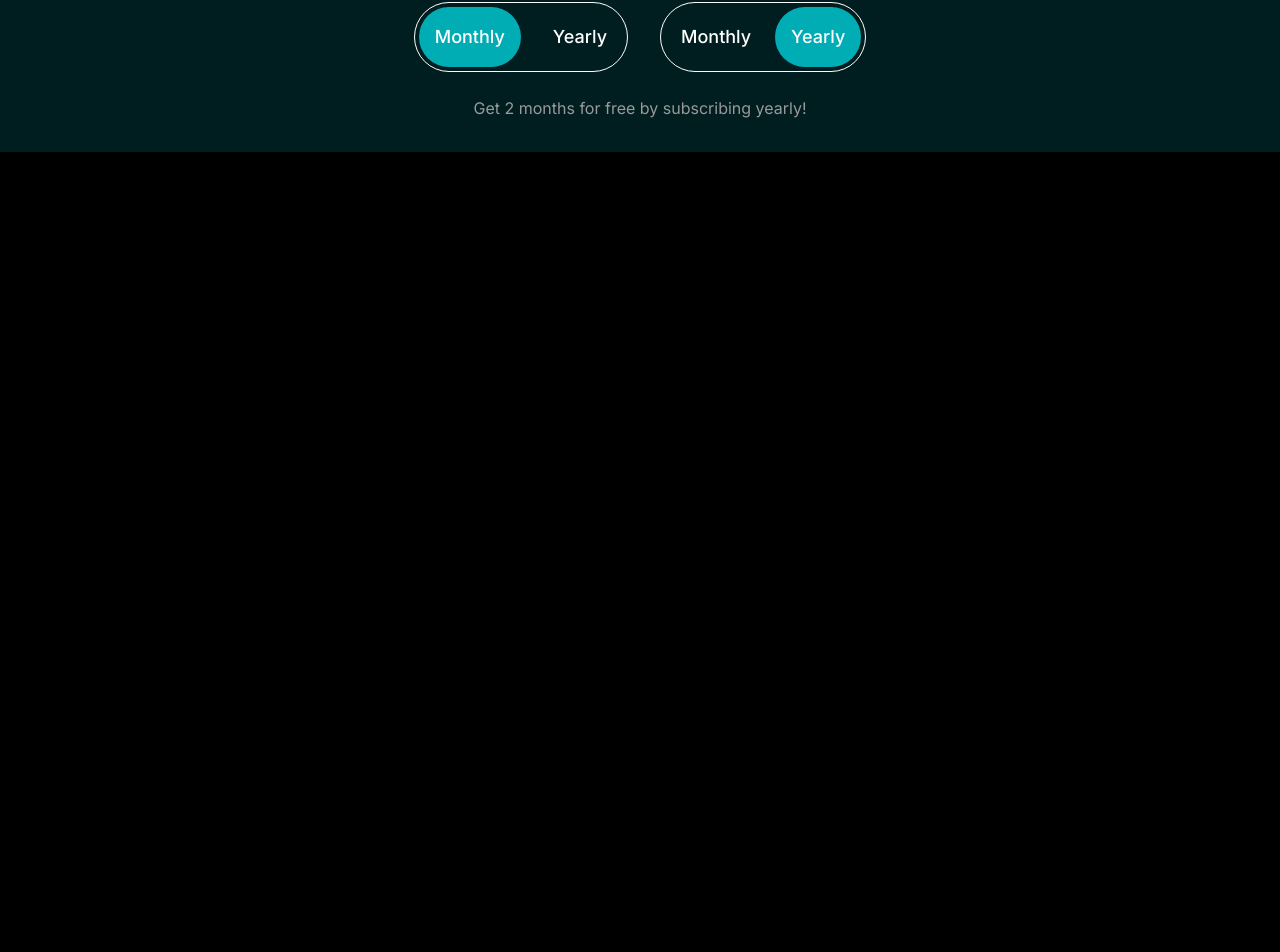
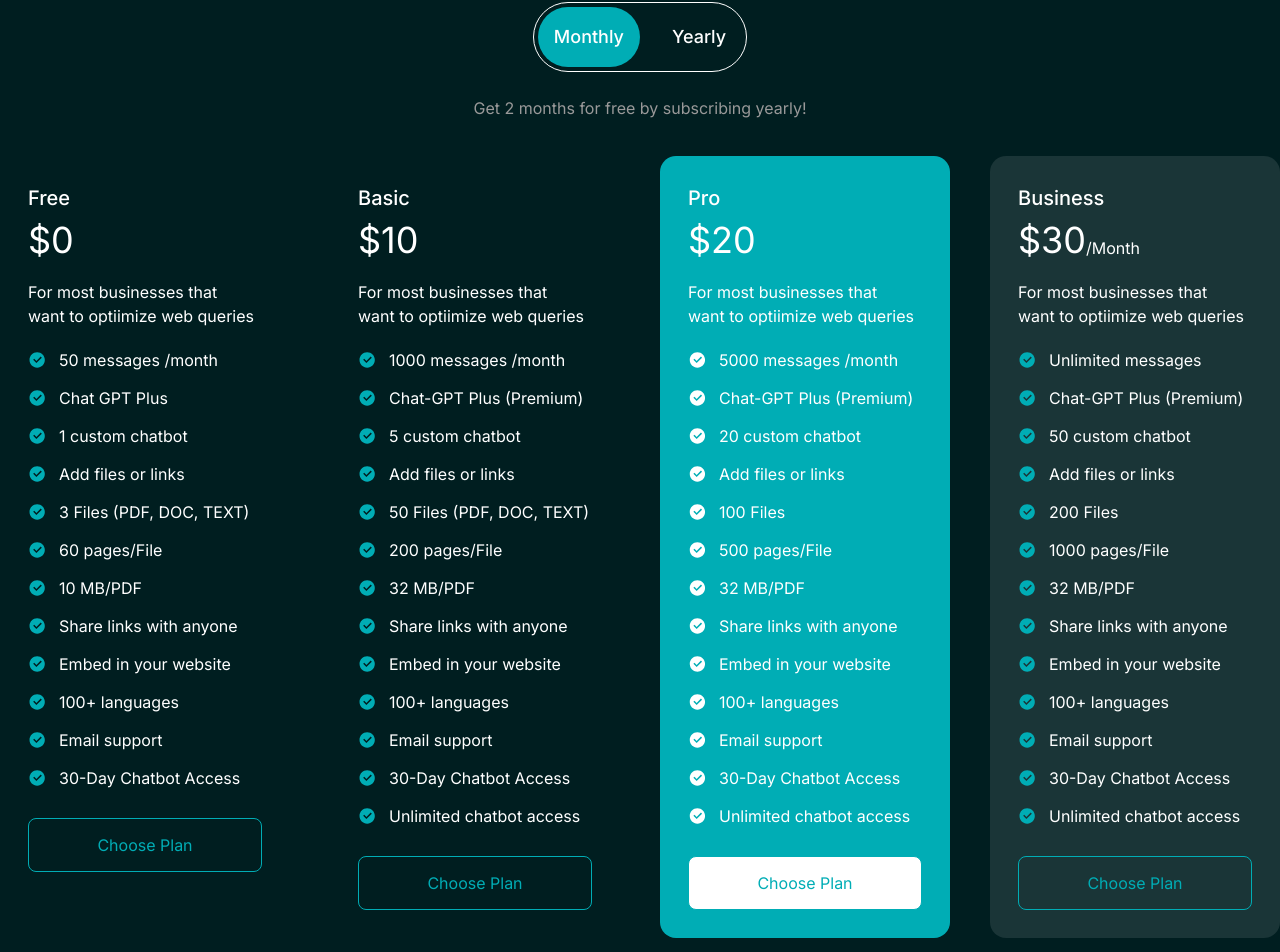
Before and after one commit to Volmol16/RAFIQ, a Vue app: page / in a window 1280 px wide. Shown: the part 5938-6890 px from the top of the page. Before the commit the page ends 6090 px from the top, so only its background shows below. Built offline with nearby package versions, Linux system fonts and the light colour scheme.

Commit message:
add-ChosePerfectPlan

```diff
--- a/src/components/ChoosePerfectPlan.vue
+++ b/src/components/ChoosePerfectPlan.vue
@@ -4,17 +4,288 @@
                 Plan</span></h2>
         <div class="flex justify-center gap-x-8 mt-7">
             <div class="flex gap-x-4 p-1 border border-white text-white rounded-[40px]">
-                <button class="px-4 py-5 bg-[#00ADB5] rounded-[40px] text-lg leading-5 font-medium">Monthly</button>
-                <button class="px-4 py-5  text-lg leading-5 font-medium">Yearly</button>
-            </div>
-            <div class="flex gap-x-2 p-1 border border-white text-white rounded-[40px]">
-                <button class="px-4 py-5 text-lg leading-5 font-medium">Monthly</button>
-                <button class="px-4 py-5 bg-[#00ADB5] rounded-[40px] text-lg leading-5 font-medium">Yearly</button>
+                <button @click="payment = !payment"
+                    class="px-4 py-5  rounded-[40px] text-lg leading-5 font-medium duration-300"
+                    :class="payment ? '' : 'bg-[#00ADB5]'">Monthly</button>
+                <button @click="payment = !payment"
+                    class="px-4 py-5  rounded-[40px]  text-lg leading-5 font-medium duration-300"
+                    :class="payment ? 'bg-[#00ADB5]' : ''">Yearly</button>
             </div>
         </div>
         <span class="text-center text-[#999999] mt-6">Get 2 months for free by subscribing yearly!</span>
     </div>
+    <div class="grid grid-cols-4 gap-10 mt-9">
+
+        <div v-for="item in free" :key="item.id" class="text-white p-7 ">
+            <span class="text-xl font-medium">{{ item.type }}</span>
+            <div class="flex items-end mt-2">
+                <span v-if="!payment" class="text-4xl">${{ item.price }}</span>
+                <span v-else class="text-4xl">${{ item.price * 12 }}</span>
+            </div>
+            <p class="mt-5 max-w-[230px]">{{ item.description }}</p>
+            <ul class="flex flex-col gap-y-3.5 mt-5">
+                <li v-for="item in item.features" class="flex gap-x-3"><img src="/img/checkbox-circle.svg" alt="">{{
+                    item.description }}</li>
+            </ul>
+            <button
+                class="w-full mt-7 py-3.5 border border-[#00ADB5] rounded-lg text-[#00ADB5] hover:bg-[#00ADB5] hover:text-white duration-300">Choose
+                Plan</button>
+        </div>
+
+        <div v-for="item in basic" :key="item.id" class="text-white p-7 ">
+            <span class="text-xl font-medium">{{ item.type }}</span>
+            <div class="flex items-end mt-2">
+                <span v-if="!payment" class="text-4xl">${{ item.price }}</span>
+                <span v-else class="text-4xl">${{ item.price * 12 }}</span>
+            </div>
+            <p class="mt-5 max-w-[230px]">{{ item.description }}</p>
+            <ul class="flex flex-col gap-y-3.5 mt-5">
+                <li v-for="item in item.features" class="flex gap-x-3"><img src="/img/checkbox-circle.svg" alt="">{{
+                    item.description }}</li>
+            </ul>
+            <button
+                class="w-full mt-7 py-3.5 border border-[#00ADB5] rounded-lg text-[#00ADB5] hover:bg-[#00ADB5] hover:text-white duration-300">Choose
+                Plan</button>
+        </div>
+
+        <div v-for="item in pro" :key="item.id" class="text-white p-7 bg-[#00ADB5] rounded-2xl ">
+            <span class="text-xl font-medium">{{ item.type }}</span>
+            <div class="flex items-end mt-2">
+                <span v-if="!payment" class="text-4xl">${{ item.price }}</span>
+                <span v-else class="text-4xl">${{ item.price * 12 }}</span>
+            </div>
+            <p class="mt-5 max-w-[230px]">{{ item.description }}</p>
+            <ul class="flex flex-col gap-y-3.5 mt-5">
+                <li v-for="item in item.features" class="flex gap-x-3"><img src="/img/checkbox-circle-white.svg"
+                        alt="">{{
+                            item.description }}</li>
+            </ul>
+            <button
+                class="w-full mt-7 py-3.5 border border-[#00ADB5] rounded-lg bg-white text-[#00ADB5] hover:bg-white/50 hover:text-white duration-300">Choose
+                Plan</button>
+        </div>
+
+        <div v-for="item in Business" :key="item.id" class="text-white p-7 bg-white/10 rounded-2xl ">
+            <span class="text-xl font-medium">{{ item.type }}</span>
+            <div class="flex items-end mt-2">
+                <span v-if="!payment" class="text-4xl">${{ item.price }}</span>
+                <span v-else class="text-4xl">${{ item.price * 12 }}</span>
+                <span class="text-[FFFFFF]">/{{ item.time }}</span>
+            </div>
+            <p class="mt-5 max-w-[230px]">{{ item.description }}</p>
+            <ul class="flex flex-col gap-y-3.5 mt-5">
+                <li v-for="item in item.features" class="flex gap-x-3"><img src="/img/checkbox-circle.svg" alt="">{{
+                    item.description }}</li>
+            </ul>
+            <button
+                class="w-full mt-7 py-3.5 border border-[#00ADB5] rounded-lg text-[#00ADB5] hover:bg-[#00ADB5] hover:text-white duration-300">Choose
+                Plan</button>
+        </div>
+    </div>
 </template>
 <script setup>
+import { ref } from 'vue';
 
+const payment = ref(false);
+
+const free = ([
+    {
+        id: 1,
+        type: 'Free',
+        price: '0',
+        time: 'Lifetime',
+        description: 'For most businesses that want to optiimize web queries',
+        features: ([
+            {
+                description: '50 messages /month',
+            },
+            {
+                description: 'Chat GPT Plus',
+            },
+            {
+                description: '1 custom chatbot',
+            },
+            {
+                description: 'Add files or links',
+            },
+            {
+                description: '3 Files (PDF, DOC, TEXT)',
+            },
+            {
+                description: '60 pages/File',
+            },
+            {
+                description: '10 MB/PDF',
+            },
+            {
+                description: 'Share links with anyone',
+            },
+            {
+                description: 'Embed in your website'
+            },
+            {
+                description: '100+ languages'
+            },
+            {
+                description: 'Email support '
+            },
+            {
+                description: '30-Day Chatbot Access',
+            }
+        ])
+    }
+])
+
+const basic = ([
+    {
+        id: 2,
+        type: 'Basic',
+        price: '10',
+        time: 'Month',
+        description: 'For most businesses that want to optiimize web queries',
+        features: ([
+            {
+                description: '1000 messages /month',
+            },
+            {
+                description: 'Chat-GPT Plus (Premium)',
+            },
+            {
+                description: '5 custom chatbot',
+            },
+            {
+                description: 'Add files or links',
+            },
+            {
+                description: '50 Files (PDF, DOC, TEXT)',
+            },
+            {
+                description: '200 pages/File',
+            },
+            {
+                description: '32 MB/PDF',
+            },
+            {
+                description: 'Share links with anyone',
+            },
+            {
+                description: 'Embed in your website'
+            },
+            {
+                description: '100+ languages'
+            },
+            {
+                description: 'Email support '
+            },
+            {
+                description: '30-Day Chatbot Access',
+            },
+            {
+                description: 'Unlimited chatbot access',
+            }
+        ])
+    }
+])
+
+const pro = ([
+    {
+        id: 3,
+        type: 'Pro',
+        price: '20',
+        time: 'Month',
+        description: 'For most businesses that want to optiimize web queries',
+        features: ([
+            {
+                description: '5000 messages /month',
+            },
+            {
+                description: 'Chat-GPT Plus (Premium)',
+            },
+            {
+                description: '20 custom chatbot',
+            },
+            {
+                description: 'Add files or links',
+            },
+            {
+                description: '100 Files',
+            },
+            {
+                description: '500 pages/File',
+            },
+            {
+                description: '32 MB/PDF',
+            },
+            {
+                description: 'Share links with anyone',
+            },
+            {
+                description: 'Embed in your website'
+            },
+            {
+                description: '100+ languages'
+            },
+            {
+                description: 'Email support '
+            },
+            {
+                description: '30-Day Chatbot Access',
+            },
+            {
+                description: 'Unlimited chatbot access',
+            }
+        ])
+    }
+])
+
+const Business = ([
+    {
+        id: 3,
+        type: 'Business',
+        price: '30',
+        time: 'Month',
+        description: 'For most businesses that want to optiimize web queries',
+        features: ([
+            {
+                description: 'Unlimited messages',
+            },
+            {
+                description: 'Chat-GPT Plus (Premium)',
+            },
+            {
+                description: '50 custom chatbot',
+            },
+            {
+                description: 'Add files or links',
+            },
+            {
+                description: '200 Files',
+            },
+            {
+                description: '1000 pages/File',
+            },
+            {
+                description: '32 MB/PDF',
+            },
+            {
+                description: 'Share links with anyone',
+            },
+            {
+                description: 'Embed in your website'
+            },
+            {
+                description: '100+ languages'
+            },
+            {
+                description: 'Email support '
+            },
+            {
+                description: '30-Day Chatbot Access',
+            },
+            {
+                description: 'Unlimited chatbot access',
+            }
+        ])
+    }
+])
 </script>
--- a/src/views/HomePage.vue
+++ b/src/views/HomePage.vue
@@ -21,9 +21,11 @@
         <section class="container max-w-[1280px] mx-auto mt-40">
             <TryRafiq />
         </section>
-        <section class="mt-40 container max-w-full mx-auto bg-[#001E20] py-8">
-            <ChoosePerfectPlan />
-        </section>
+        <div class="mt-40 max-w-full mx-auto bg-[#001E20] py-8">
+            <section class="container max-w-[1280px] mx-auto">
+                <ChoosePerfectPlan />
+            </section>
+        </div>
     </div>
 </template>
 <script setup>
```
Also changed, not shown: public/img/checkbox-circle-white.svg (added), public/img/checkbox-circle.svg (added).
